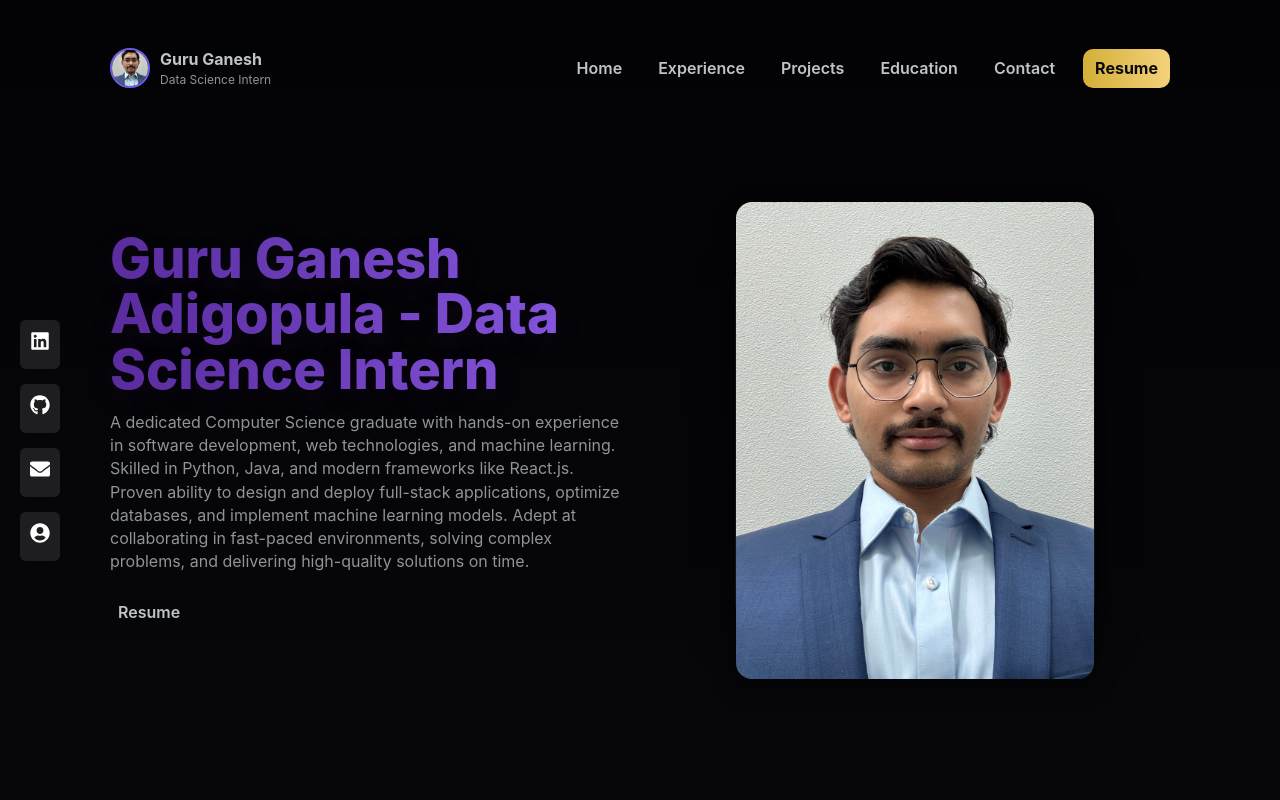
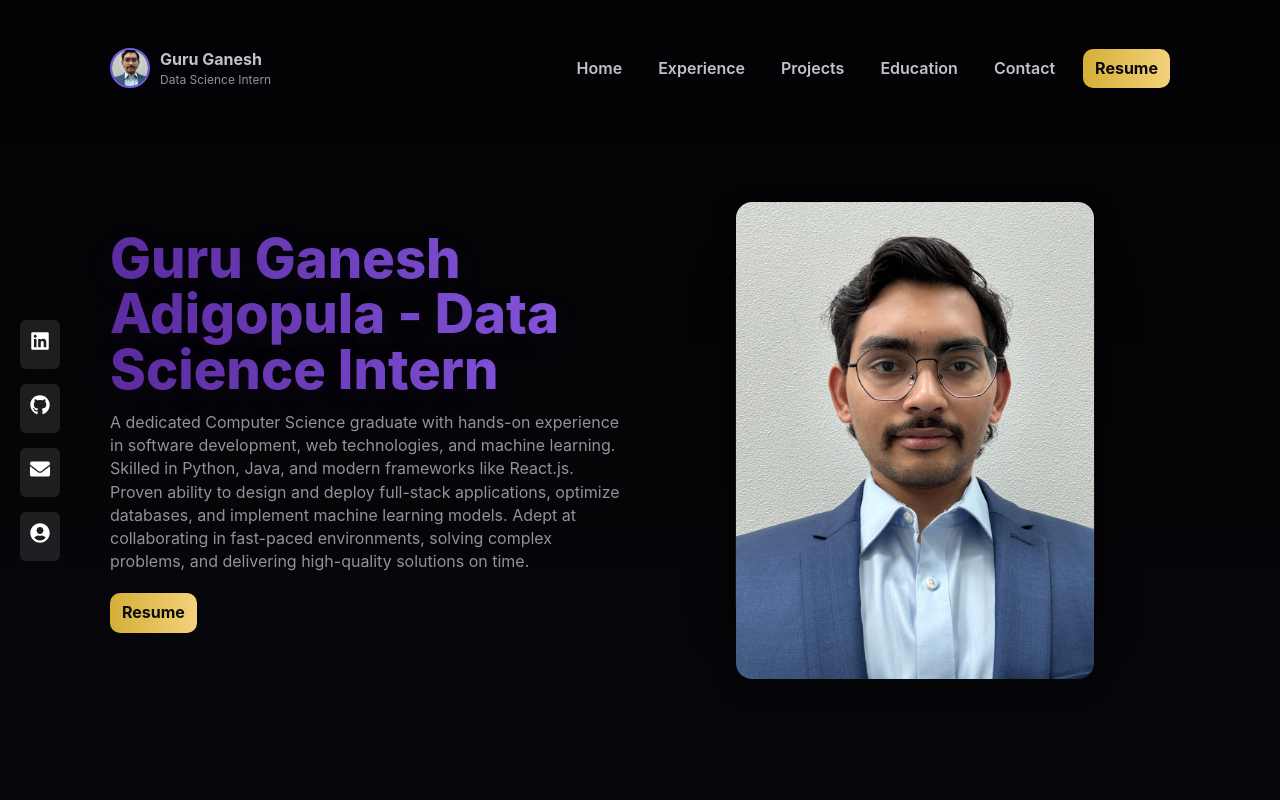
Before and after one commit to adigopulasgit/Portfolio_2025, a React (Vite) app: page / in a window 1280 px wide. Shown: the top 800 px of the page. Built offline with nearby package versions, Linux system fonts and the light colour scheme.

Commit message:
Update Hero.jsx

```diff
--- a/src/components/Hero.jsx
+++ b/src/components/Hero.jsx
@@ -30,10 +30,11 @@ export default function Hero() {
 
         <div className="hero-ctas">
           <a
-            className="btn-link"
+          className="btn-primary"
           href="https://docs.google.com/document/d/1YiQPO4FqGniNc0Vr0_qsyiVJN7TgPtBYcf4YJsFcC54/edit?tab=t.0"
           target="_blank"
           rel="noreferrer"
+          onClick={() => setOpen(false)}
         >
           Resume
         </a>
```
Lines whose indentation alone changed are shown as unchanged.
